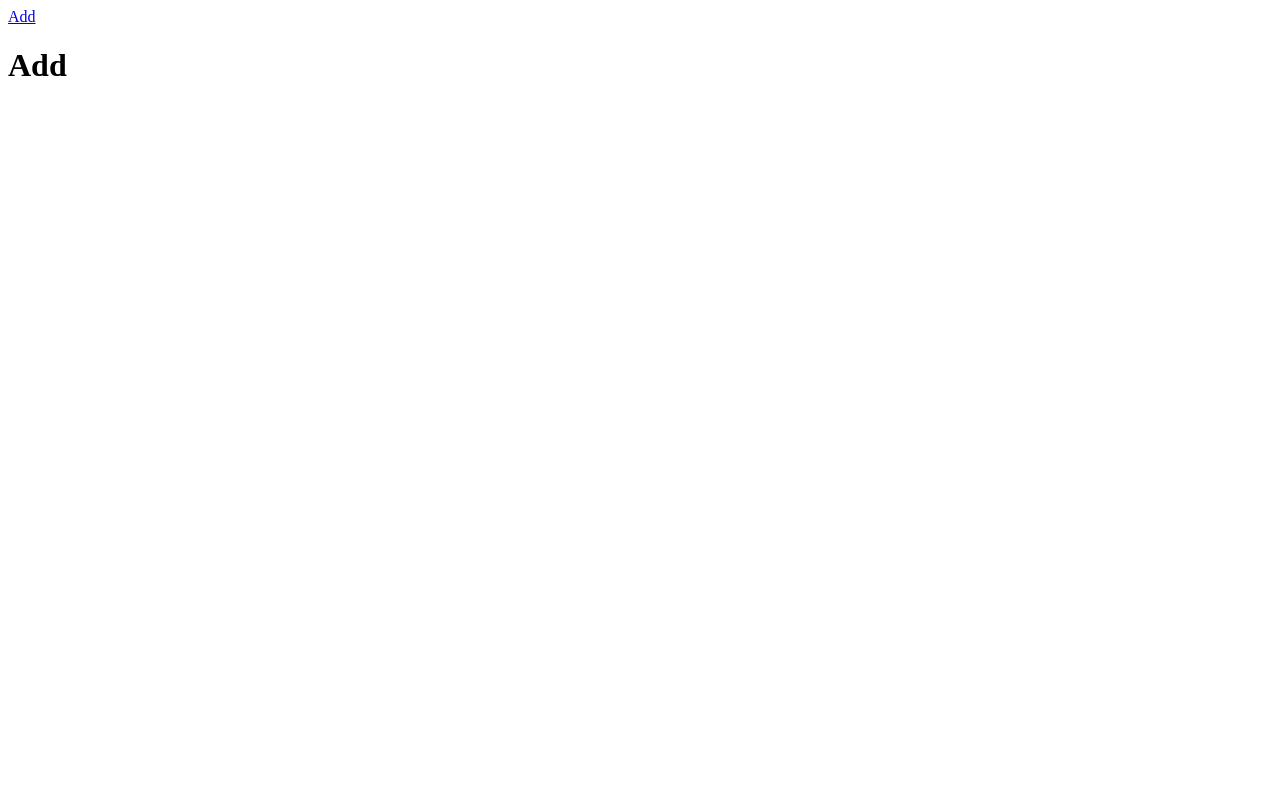
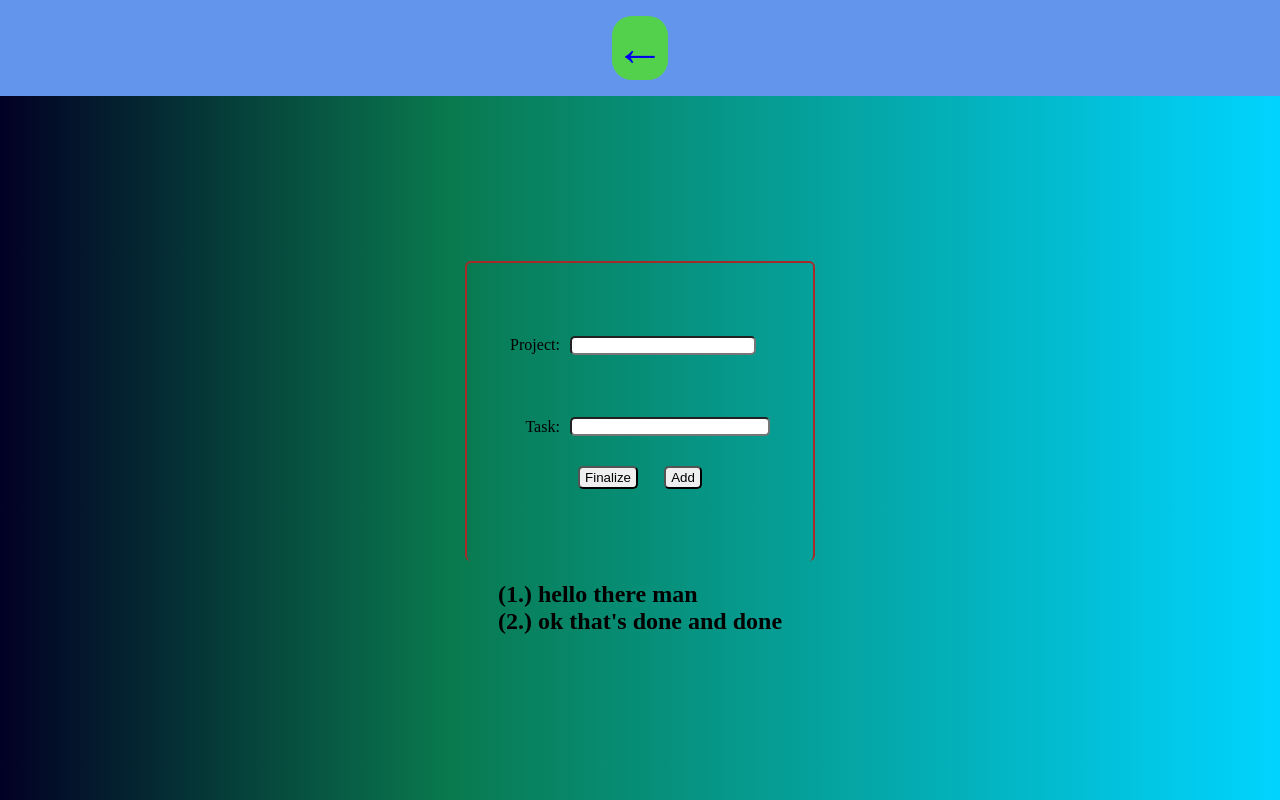
Before and after one commit to Binodsubedi/Todo, a React (Create React App) app: page /add in a window 1280 px wide. Built offline with nearby package versions, Linux system fonts and the light colour scheme.

Commit message:
All the add page functionality implemented in front-end

```diff
--- a/src/components/Add.js
+++ b/src/components/Add.js
@@ -1,11 +1,13 @@
 import React from "react";
-import Header from "./Header";
+import AddHeader from "./Add_components/AddHeader";
+import Body from "./Add_components/Body";
+import '../styles/add.css'
 
 const Add = ()=>{
     return (
         <div className="AddPage">
-        <Header className="AddHeader"/>
-        <h1>Add</h1>
+        <AddHeader className="AddHeader"/>
+        <Body/>
         </div>
     )
 }
--- /dev/null
+++ b/src/components/Add_components/AddHeader.js
@@ -0,0 +1,10 @@
+import React from "react";
+import { Link } from "react-router-dom";
+
+const AddHeader = ()=>{
+    return(<div className="AddHeader">
+        <Link to="/">&#8592;</Link>
+    </div>)
+}
+
+export default AddHeader;
--- /dev/null
+++ b/src/components/Add_components/Body.js
@@ -0,0 +1,55 @@
+import React, { useRef, useState } from "react";
+
+const Body = ()=>{
+
+    const [tasks, setTask] = useState(["hello there man", "ok that's done and done"])
+    const current_task = useRef("")
+
+
+
+    const task_adder = (e)=>{
+        e.preventDefault();
+
+        setTask([...tasks, current_task.current.value])
+
+        current_task.current.value = ""
+
+
+    }
+
+
+
+    return(
+        <div className="addBody">
+            <div className="internals_holder">
+
+            <div className="label_input_holder">
+
+            <div className="label_holder">
+                <label id="project_label">Project:</label>
+                <label id="task_label">Task:</label>
+            </div>
+            <div className="input_holder">
+                <input type="text" id="project_input"/>
+                <input type="text" id="task_input"  ref={current_task}/>
+            </div>
+            </div>
+            <div className="finalize_add_holder">
+                <button id="finalize_button">Finalize</button>
+                <button id="add_button" onClick={(e)=>task_adder(e)}>Add</button>
+            </div>
+            </div>
+
+            <div className="tasks_holder">
+                {tasks.map((el,i)=>{
+                    return <h2 key={el}>{`(${i+1}.) ${el}`}</h2>
+                })}
+
+            </div>
+
+        </div>
+    )
+}
+
+
+export default Body;
--- /dev/null
+++ b/src/styles/add.css
@@ -0,0 +1,111 @@
+*,
+*::before,
+*::after{
+    margin: 0;
+    padding: 0;
+    box-sizing: border-box;
+}
+
+
+.AddPage{
+    display: grid;
+    grid-template-columns: [container-start]1fr[center-start]repeat(6, [col-start] minmax(min-content, 16.67rem)[col-end]) [center-end] 1fr [container-end];
+    grid-template-rows: 12vh minmax(88vh, min-content);
+    background: linear-gradient(90deg, rgba(2,0,36,1) 0%, rgba(9,121,78,1) 35%, rgba(0,212,255,1) 100%);
+}
+
+.AddHeader{
+    grid-column: container-start / container-end;
+    display: flex;
+    justify-content: center;
+    align-items: center;
+    background-color:cornflowerblue
+}
+
+.AddHeader a{
+    text-decoration: none;
+    font-size: 50px;
+    /* height: 30px; */
+    width: 60ox;
+    padding: 3px;
+    background-color: rgb(83, 209, 77);
+    border-radius: 20px;
+}
+
+.AddHeader a:hover{
+    transform: scalex(1.2);
+    transition-delay: 0.3s;
+    transition-duration: 2s;
+}
+
+.addBody{
+    grid-column: center-start / center-end;
+    display: flex;
+    flex-direction: column;
+    align-items: center;
+    justify-content: center;
+}
+
+.internals_holder{
+    height: 300px;
+    width: 350px;
+    display: flex;
+    flex-direction: column;
+    justify-content: center;
+    align-items: center;
+    border: 2px solid brown;
+    border-bottom: 0;
+    border-radius: 6px;
+}
+
+.label_input_holder{
+    display: flex;
+    align-items: center;
+    justify-content: center;
+}
+
+.label_holder{
+    height: 100px;
+    display: flex;
+    flex-direction: column;
+    justify-content: space-between;
+    align-items:flex-end;
+    margin-right: 10px;
+}
+
+.input_holder{
+    height: 100px;
+    display: flex;
+    flex-direction: column;
+    justify-content: space-between;
+    align-items: flex-start;
+}
+
+.input_holder input{
+    border-radius: 5px;
+    padding-left: 5px;
+}
+
+.input_holder input:nth-child(2){
+    width: 200px;
+}
+
+.finalize_add_holder{
+    margin-top: 30px;
+    width: 150px;
+    display: flex;
+    align-items: center;
+    justify-content: space-around;
+}
+
+.finalize_add_holder button{
+    padding: 2px 5px;
+    border-radius: 5px;
+}
+
+.tasks_holder{
+    display: flex;
+    flex-direction: column;
+    justify-content: flex-start;
+    margin-top: 20px;
+}
```
Also changed, not shown: src/styles/todos.css (added).
